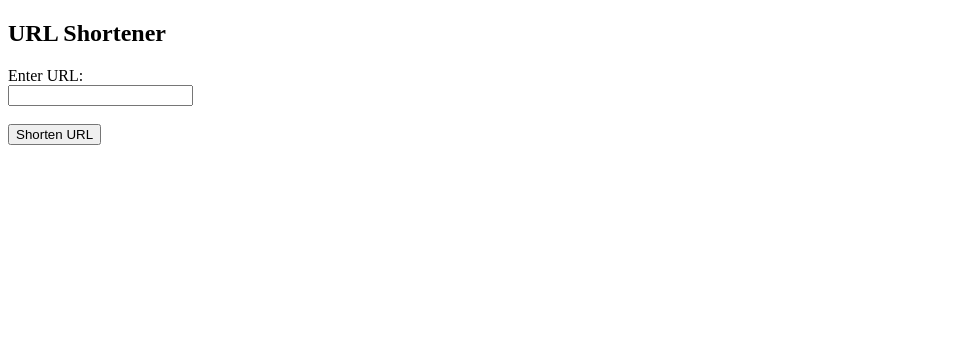
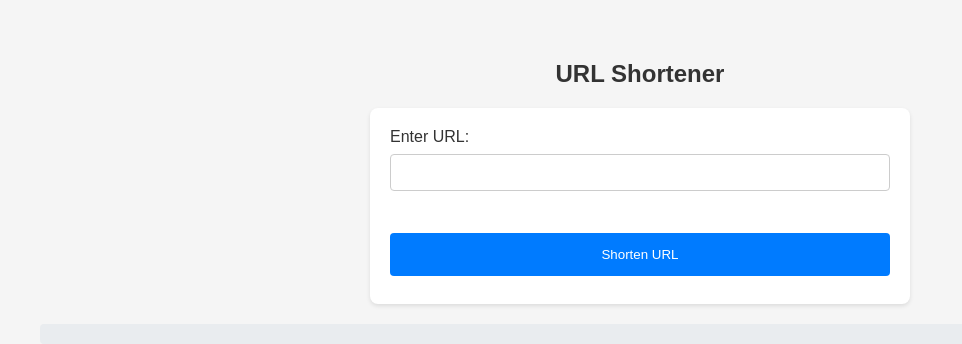
Before and after one commit to jnorgren/lilnk, a plain HTML site: page index.html in a window 1280 px wide. Shown: the whole page, without its empty margins (0-962 px from the left). Drawn offline with Linux system fonts and the light colour scheme.

Commit message:
added styling to form

```diff
--- a/index.html
+++ b/index.html
@@ -4,23 +4,81 @@
     <meta charset="UTF-8">
     <meta name="viewport" content="width=device-width, initial-scale=1.0">
     <title>URL Shortener Form</title>
+    <style>
+        body {
+            font-family: Arial, sans-serif;
+            margin: 20px;
+            padding: 20px;
+            background-color: #f5f5f5;
+        }
+
+        h2 {
+            text-align: center;
+            color: #333;
+        }
+
+        form {
+            background-color: #fff;
+            padding: 20px;
+            border-radius: 8px;
+            box-shadow: 0 2px 4px rgba(0, 0, 0, 0.1);
+            max-width: 500px;
+            margin: 0 auto;
+        }
+
+        label {
+            font-size: 16px;
+            color: #333;
+        }
+
+        input[type="text"] {
+            width: 100%;
+            padding: 10px;
+            margin-top: 8px;
+            margin-bottom: 16px;
+            border: 1px solid #ccc;
+            border-radius: 4px;
+            box-sizing: border-box;
+        }
+
+        input[type="submit"] {
+            width: 100%;
+            background-color: #007bff;
+            color: white;
+            padding: 14px 20px;
+            margin: 8px 0;
+            border: none;
+            border-radius: 4px;
+            cursor: pointer;
+        }
+
+        input[type="submit"]:hover {
+            background-color: #0056b3;
+        }
+
+        #resultDisplay {
+            background-color: #e9ecef;
+            padding: 10px;
+            margin-top: 20px;
+            border-radius: 4px;
+            color: #333;
+        }
+    </style>
     <script>
         document.addEventListener("DOMContentLoaded", function() {
             const form = document.getElementById("urlShortenerForm");
-            const resultDisplay = document.getElementById("resultDisplay"); // Get the display element for the result
+            const resultDisplay = document.getElementById("resultDisplay");
 
             form.addEventListener("submit", function(event) {
-                event.preventDefault(); // Prevent the default form submission
+                event.preventDefault();
 
-                const urlInput = document.getElementById("url").value; // Get the URL entered in the form
+                const urlInput = document.getElementById("url").value;
 
-                // Format the request body as JSON
                 const requestBody = JSON.stringify({
                     "longUrl": urlInput
                 });
 
-                // Use fetch to send the request with JSON body
-                fetch("https://shorty-cvbyfbasg2eqa0fd.z01.azurefd.net/api/shorten", {
+                fetch("api/shorten", {
                     method: "POST",
                     headers: {
                         "Content-Type": "application/json",
@@ -29,7 +87,7 @@
                 })
                 .then(response => response.text())
                 .then(data => {
-                    resultDisplay.textContent = "Shortened URL: " + data; // Display the shortened URL on the page
+                    resultDisplay.textContent = "Shortened URL: " + data;
                 })
                 .catch(error => {
                     console.error("Error:", error);
@@ -46,6 +104,6 @@
         <input type="text" id="url" name="url" required><br><br>
         <input type="submit" value="Shorten URL">
     </form>
-    <p id="resultDisplay"></p> <!-- Placeholder for displaying the result -->
+    <p id="resultDisplay"></p>
 </body>
 </html>
```
